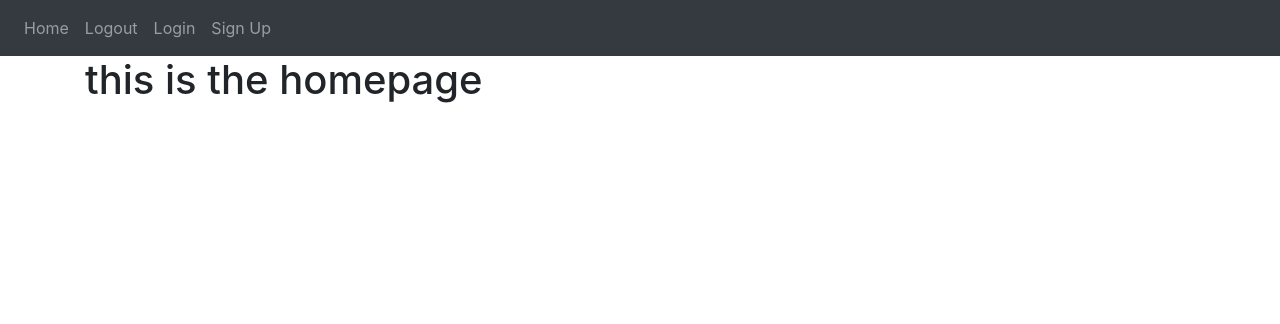
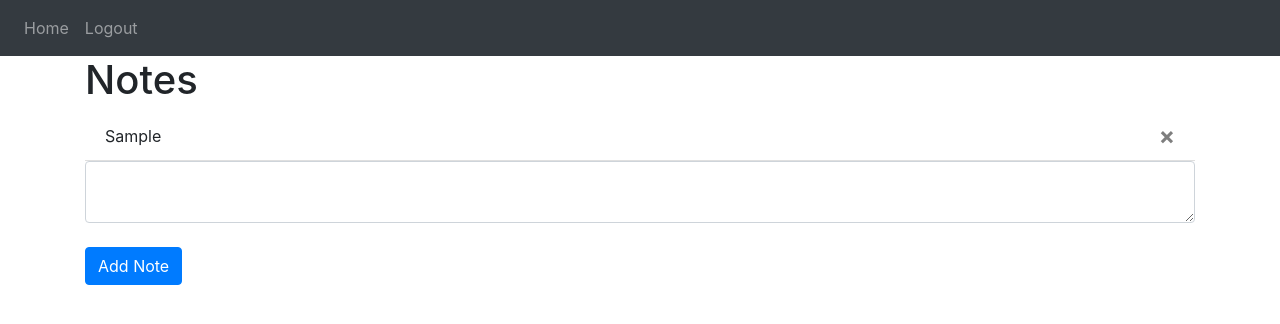
Before and after one commit to eddiephelanfortyfive/RestartedMiniProjectBlock3, a Flask app: template Website/Templates/home.html in a window 1280 px wide. Shown: the top 324 px of the page. Run offline with Flask 3, Linux system fonts and the light colour scheme; the template is opened without the code that fills it: values that come from a table or form of the project are taken from there, others are empty; tables that the repository leaves empty hold one stand-in row (values such as "Sample post"); some libraries are stand-ins or nearby versions.

Commit message:
notes added

```diff
--- a/Website/Templates/base.html
+++ b/Website/Templates/base.html
@@ -18,6 +18,7 @@
     <title>{% block title %}Home{% endblock %}</title>
   </head>
   <body>
+{#  nav bar code#}
     <nav class="navbar navbar-expand-lg navbar-dark bg-dark">
       <button
         class="navbar-toggler"
@@ -29,13 +30,14 @@
       </button>
       <div class="collapse navbar-collapse" id="navbar">
         <div class="navbar-nav">
-{#          {% if user.is_authenticated %}#}
+            {# only showing certain pages depending on if the user is logged in or not #}
+          {% if user.is_authenticated %}
           <a class="nav-item nav-link" id="home" href="/">Home</a>
           <a class="nav-item nav-link" id="logout" href="/logout">Logout</a>
-{#          {% else %}#}
+          {% else %}
           <a class="nav-item nav-link" id="login" href="/login">Login</a>
           <a class="nav-item nav-link" id="signUp" href="/sign-up">Sign Up</a>
-{#          {% endif %}#}
+          {% endif %}
         </div>
       </div>
     </nav>
--- a/Website/Templates/home.html
+++ b/Website/Templates/home.html
@@ -1,4 +1,25 @@
 {% extends "base.html" %} {% block title %}Home{% endblock %}
 {% block content %}
-    <h1>this is the homepage</h1>
+
+{# notes code #}
+<h1 align="centre">Notes</h1>
+<ul class="list-group list-group-flush" id="notes">
+    {% for note in user.notes %}
+    <li class="list-group-item">{{ note.data }}
+{# code for deleting notes   #}
+        <button type="button" class="close" onclick="deleteNote({{ note.id }})">
+            <span aria-hidden="true">&times;</span>
+        </button>
+    </li>
+    {% endfor %}
+</ul>
+    <form method="POST">
+        <textarea name="note" id="note" class="form-control"></textarea>
+        <br />
+        <div align="centre">
+            <button type="submit" class="btn btn-primary">Add Note</button>
+        </div>
+        </form>
+{# end of notes code #}
+
 {% endblock %}
```
Also changed, not shown: Website/__init__.py (+11 -1 lines), Website/auth.py (+9 -4 lines), Website/views.py (+18 -4 lines).
